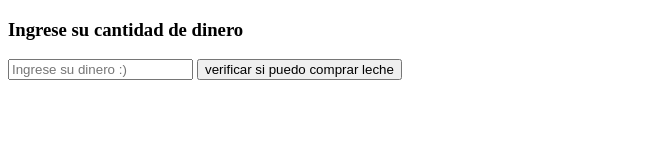
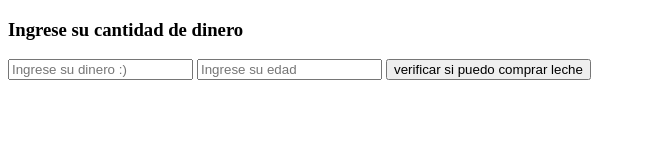
Before and after one commit to cristian-programmer/Learn-programmin-with-Jonnathan, a plain HTML site: page index.html in a window 1280 px wide. Shown: the whole page, without its empty margins (0-646 px from the left). Drawn offline with Linux system fonts and the light colour scheme.

Commit message:
Agrege un nuevo input

```diff
--- a/index.html
+++ b/index.html
@@ -11,6 +11,7 @@
 <body>
     <h3>Ingrese su cantidad de dinero</h3>
     <input type="number" placeholder="Ingrese su dinero :)" id="money"/>
+    <input type="number" placeholder="Ingrese su edad" id="money"/>
     <button onclick="comprarLeche()">verificar si puedo comprar leche
     </button>
 </body>
```
